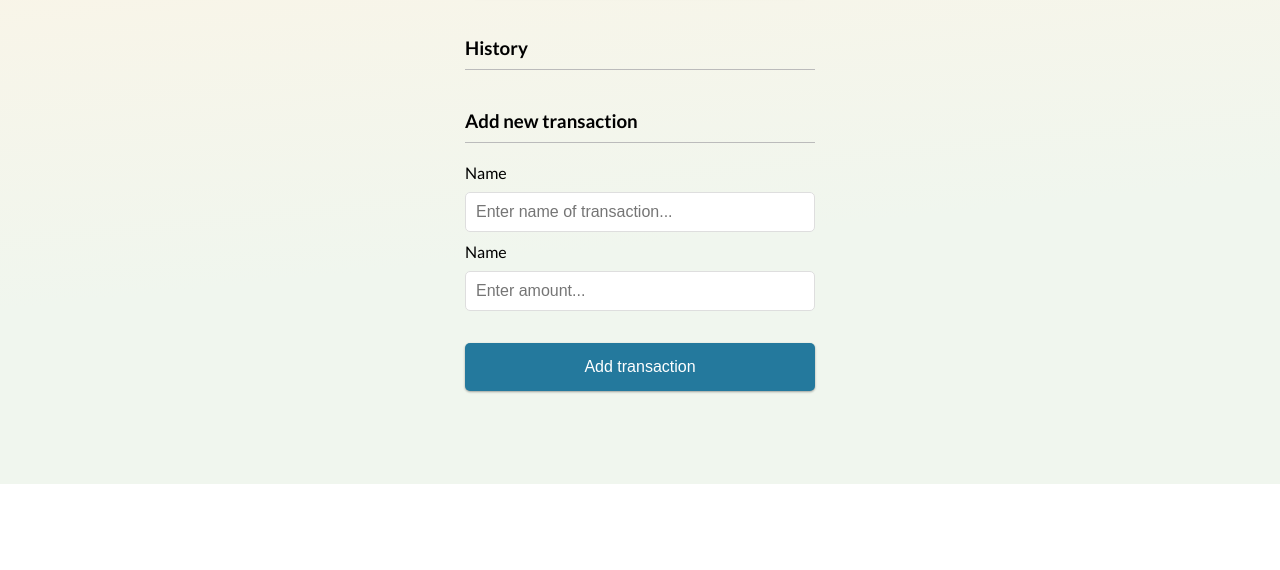
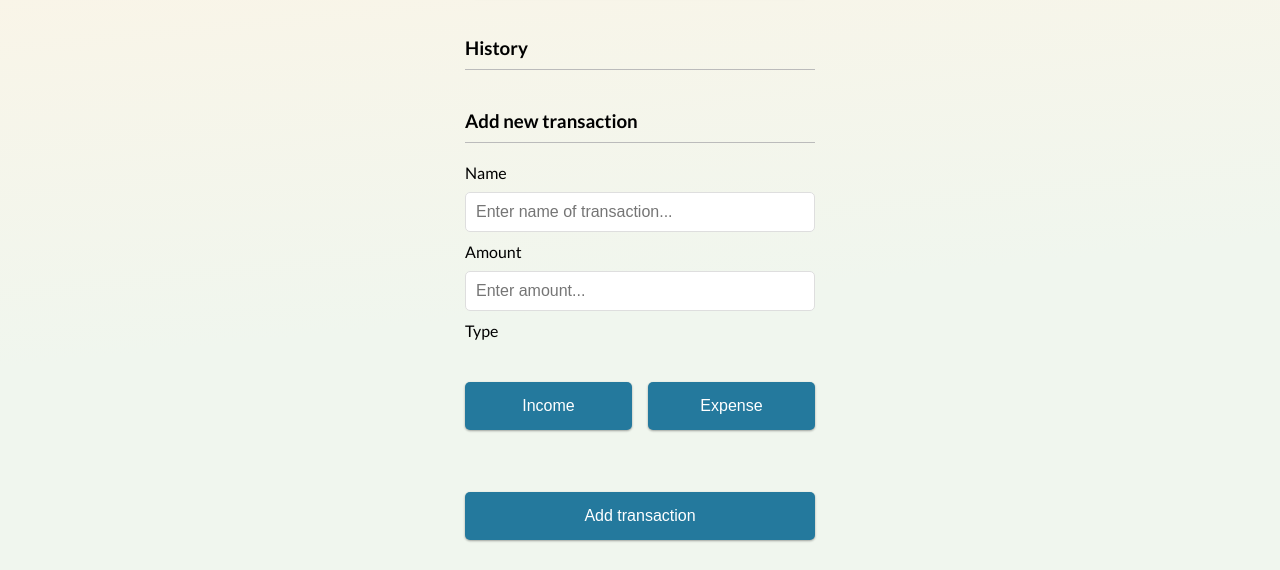
Before and after one commit to Centract/Expense-Tracker, a plain HTML site: page index.html in a window 1280 px wide. Shown: the part 316-886 px from the top of the page. Before the commit the page ends 800 px from the top, so only its background shows below. Drawn offline with Linux system fonts and the light colour scheme; a web font is replaced by a local one.

Commit message:
- Fixed form structure so inputs and buttons are properly wrapped inside <form> - Corrected duplicate id="text" issue; second input now uses id="amount" - Updated label for amount input to "Amount" for clarity - Added Income and Expense toggle buttons with class="toggle-btn" for styling - Ensured submit button remains inside the form

```diff
--- a/index.html
+++ b/index.html
@@ -41,20 +41,26 @@
         <form id="form">
 
             <div class="form-control">
-
             <label for="text">Name</label>
             <input type="text" id="text" placeholder="Enter name of transaction...">
+        </div>
 
+        <div class="form-control">
+            <label for="amount">Amount</label>
+            <input type="number" id="amount" placeholder="Enter amount...">
         </div>
 
         <div class="form-control">
 
-                <label for="amount">Name</label>
-                <input type="number" id="amount" placeholder="Enter amount...">
+            <label>Type</label>
+            <div style="display:flex; gap:1rem;">
+                <button type="button" class="btn" id="income-btn">Income</button>
+                <button type="button" class="btn" id="expense-btn">Expense</button>
+            </div>
 
         </div>
 
-            <button class="btn">Add transaction</button>
+        <button class="btn" type="submit">Add transaction</button>
 
     </form>
 
```
Lines whose indentation alone changed are shown as unchanged.
